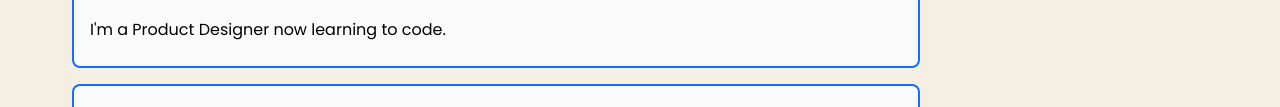
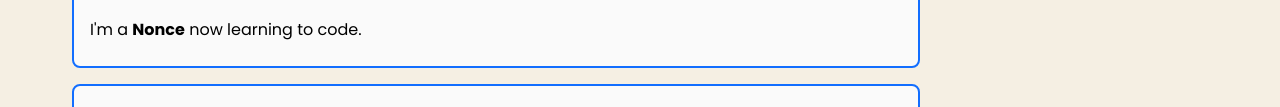
Before and after one commit to zca967/LCSEB, a plain HTML site: page about.html in a window 1280 px wide. Shown: the part 216-323 px from the top of the page. Drawn offline with Linux system fonts and the light colour scheme.

Commit message:
Update about.html
Updated copy with more accurate description

```diff
--- a/about.html
+++ b/about.html
@@ -102,7 +102,7 @@
       </div>
       <section>
         <h2>Bio</h2>
-        <p>I'm a Product Designer now learning to code.</p>
+                      <p>I'm a <b>Nonce</b> now learning to code.</p>
       </section>
 
       <section>
```
